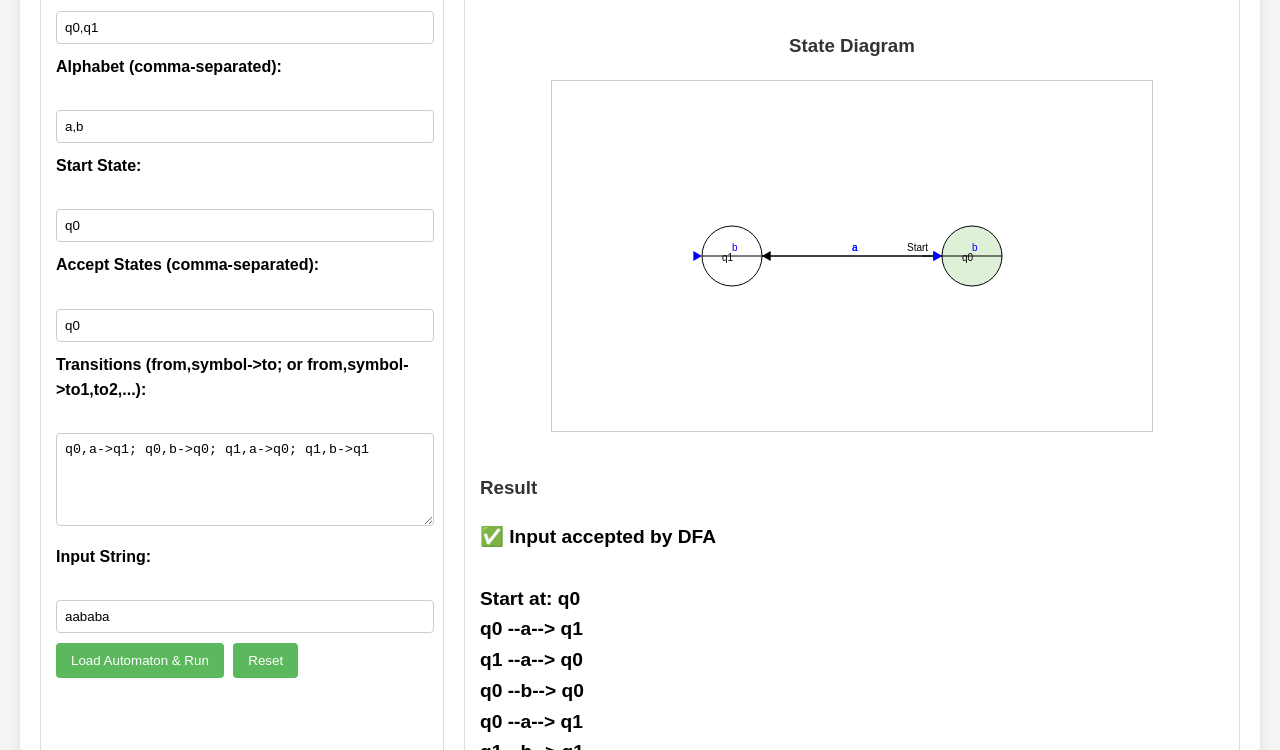
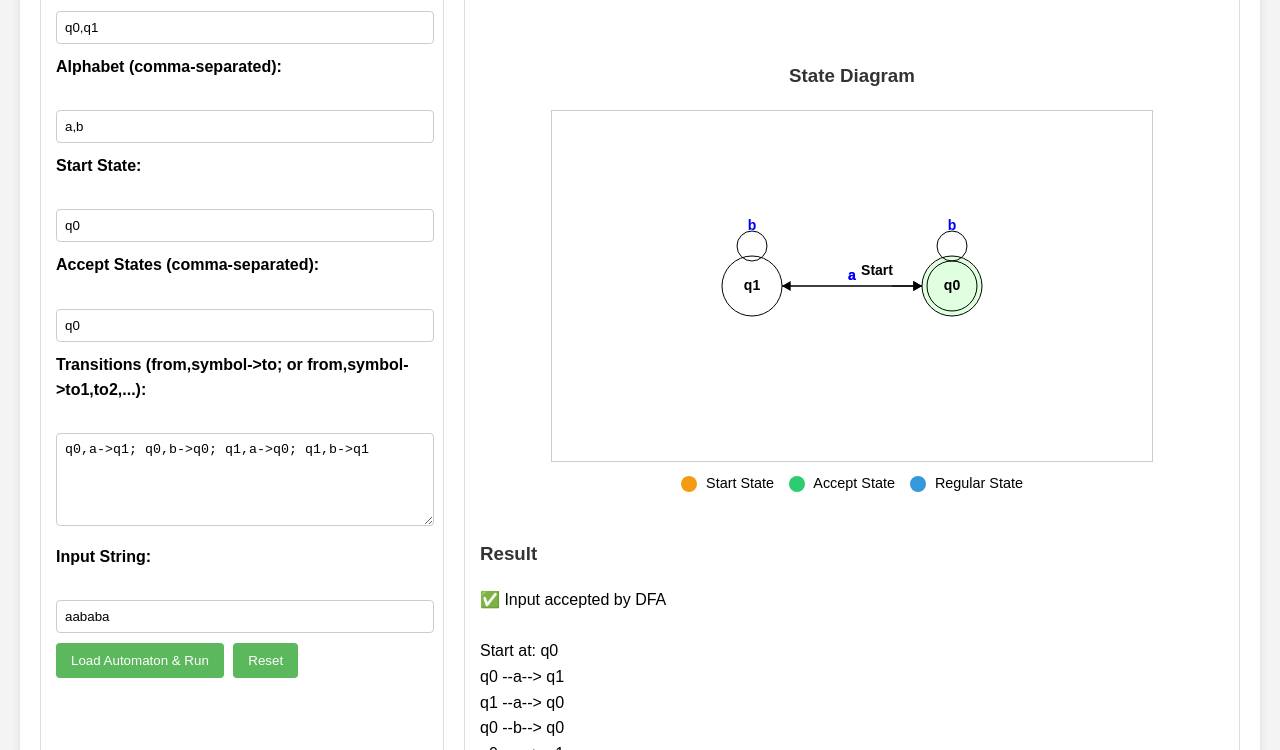
Before and after one commit to Enrico-Garcia-D/automatafinals, a plain HTML site: page index.html in a window 1280 px wide. Both pictures are taken after a click on the button "Load Automaton & Run". Shown: the part 442-1192 px from the top of the page. Drawn offline with Linux system fonts and the light colour scheme.

Commit message:
Add files via upload

```diff
--- a/index.html
+++ b/index.html
@@ -64,6 +64,20 @@ q0,a->q1; q0,b->q0; q1,a->q0; q1,b->q1</textarea
         <div class="visualization-container">
           <h3>State Diagram</h3>
           <canvas id="automatonCanvas" width="600" height="350"></canvas>
+          <div class="legend">
+            <div>
+              <span style="background-color: var(--start-state-color)"></span>
+              Start State
+            </div>
+            <div>
+              <span style="background-color: var(--accept-state-color)"></span>
+              Accept State
+            </div>
+            <div>
+              <span style="background-color: var(--state-color)"></span> Regular
+              State
+            </div>
+          </div>
         </div>
 
         <div class="simulation-output">
--- a/script.js
+++ b/script.js
@@ -1,10 +1,23 @@
 document.getElementById("loadAndRunBtn").addEventListener("click", () => {
-  const type = document.querySelector('input[name="automatonType"]:checked').value;
-  const states = document.getElementById("statesInput").value.split(",").map(s => s.trim());
-  const alphabet = document.getElementById("alphabetInput").value.split(",").map(s => s.trim());
+  const type = document.querySelector(
+    'input[name="automatonType"]:checked'
+  ).value;
+  const states = document
+    .getElementById("statesInput")
+    .value.split(",")
+    .map((s) => s.trim());
+  const alphabet = document
+    .getElementById("alphabetInput")
+    .value.split(",")
+    .map((s) => s.trim());
   const startState = document.getElementById("startStateInput").value.trim();
-  const acceptStates = document.getElementById("acceptStatesInput").value.split(",").map(s => s.trim());
-  const transitionsText = document.getElementById("transitionsInput").value.trim();
+  const acceptStates = document
+    .getElementById("acceptStatesInput")
+    .value.split(",")
+    .map((s) => s.trim());
+  const transitionsText = document
+    .getElementById("transitionsInput")
+    .value.trim();
   const inputString = document.getElementById("stringInput").value.trim();
 
   const transitions = parseTransitions(transitionsText, type);
@@ -12,10 +25,22 @@ document.getElementById("loadAndRunBtn").addEventListener("click", () => {
   drawAutomaton(states, acceptStates, startState, transitions, type);
 
   const traceOutput = [];
-  const result = simulateAutomaton(type, states, alphabet, startState, acceptStates, transitions, inputString, traceOutput);
+  const result = simulateAutomaton(
+    type,
+    states,
+    alphabet,
+    startState,
+    acceptStates,
+    transitions,
+    inputString,
+    traceOutput
+  );
 
-  const output = result ? "✅ Input accepted by " + type : "❌ Input rejected by " + type;
-  document.getElementById("simulationResult").innerText = output + "\n\n" + traceOutput.join("\n");
+  const output = result
+    ? "✅ Input accepted by " + type
+    : "❌ Input rejected by " + type;
+  document.getElementById("simulationResult").innerText =
+    output + "\n\n" + traceOutput.join("\n");
 });
 
 document.getElementById("resetBtn").addEventListener("click", () => {
@@ -29,11 +54,14 @@ function parseTransitions(input, type) {
   const transitions = {};
   const rules = input.split(";");
 
-  rules.forEach(rule => {
+  rules.forEach((rule) => {
     if (!rule.trim()) return;
     const [left, right] = rule.split("->");
     const [from, symbol] = left.trim().split(",");
-    const toStates = right.trim().split(",").map(s => s.trim());
+    const toStates = right
+      .trim()
+      .split(",")
+      .map((s) => s.trim());
 
     if (!transitions[from]) transitions[from] = {};
 
@@ -54,11 +82,11 @@ function renderTransitionTable(transitions, alphabet, states, type) {
 
   // Create header row
   const headerRow = document.createElement("tr");
-  const headerCells = ['<th>State</th>'];
+  const headerCells = ["<th>State</th>"];
   for (const symbol of alphabet) {
     headerCells.push(`<th>${symbol}</th>`);
   }
-  headerRow.innerHTML = headerCells.join('');
+  headerRow.innerHTML = headerCells.join("");
   table.appendChild(headerRow);
 
   // Create one row per state
@@ -78,11 +106,10 @@ function renderTransitionTable(transitions, alphabet, states, type) {
       rowCells.push(`<td>${cellValue}</td>`);
     }
 
-    row.innerHTML = rowCells.join('');
+    row.innerHTML = rowCells.join("");
     table.appendChild(row);
   }
 }
-
 
 function drawAutomaton(states, acceptStates, startState, transitions, type) {
   const canvas = document.getElementById("automatonCanvas");
@@ -94,39 +121,68 @@ function drawAutomaton(states, acceptStates, startState, transitions, type) {
   const centerX = canvas.width / 2;
   const centerY = canvas.height / 2;
   const angleStep = (2 * Math.PI) / states.length;
+  const stateRadius = 100; // Increase state separation
 
+  ctx.font = "bold 14px Arial";
+  ctx.textAlign = "center";
+  ctx.textBaseline = "middle";
+
+  // Draw states with better spacing
   states.forEach((state, index) => {
     const angle = index * angleStep;
-    const x = centerX + 120 * Math.cos(angle);
-    const y = centerY + 120 * Math.sin(angle);
+    const x = centerX + stateRadius * Math.cos(angle);
+    const y = centerY + stateRadius * Math.sin(angle);
     positions[state] = { x, y };
 
+    // Main circle
     ctx.beginPath();
     ctx.arc(x, y, radius, 0, 2 * Math.PI);
-    ctx.fillStyle = acceptStates.includes(state) ? "#DFF0D8" : "#FFFFFF";
+    ctx.fillStyle = acceptStates.includes(state) ? "#E0FFE0" : "#FFFFFF";
     ctx.fill();
     ctx.stroke();
+
+    // Double circle for accept state
+    if (acceptStates.includes(state)) {
+      ctx.beginPath();
+      ctx.arc(x, y, radius - 5, 0, 2 * Math.PI);
+      ctx.stroke();
+    }
+
+    // State name
     ctx.fillStyle = "#000";
-    ctx.fillText(state, x - 10, y + 5);
-
-    if (state === startState) {
-      ctx.beginPath();
-      ctx.moveTo(x - 50, y);
-      ctx.lineTo(x - radius, y);
-      ctx.stroke();
-      ctx.fillText("Start", x - 65, y - 5);
-    }
+    ctx.fillText(state, x, y);
   });
 
-  // Draw transitions with arrows
+  // Draw start arrow
+  if (startState in positions) {
+    const start = positions[startState];
+    ctx.beginPath();
+    ctx.moveTo(start.x - radius * 2, start.y);
+    ctx.lineTo(start.x - radius, start.y);
+    ctx.stroke();
+    drawArrowhead(ctx, start.x - radius, start.y, 0); // horizontal left-to-right
+    ctx.fillText("Start", start.x - radius * 2.5, start.y - 15);
+  }
+
+  // Draw transitions with better curve handling
   for (const from in transitions) {
     for (const symbol in transitions[from]) {
-      const destinations = transitions[from][symbol];
+      const destinations = Array.isArray(transitions[from][symbol])
+        ? transitions[from][symbol]
+        : [transitions[from][symbol]];
+
+      destinations.forEach((to) => {
         const fromPos = positions[from];
-      const toStates = Array.isArray(destinations) ? destinations : [destinations];
+        const toPos = positions[to];
 
-      toStates.forEach(to => {
-        const toPos = positions[to];
+        if (from === to) {
+          // Self-loop with adjusted position to avoid collision
+          ctx.beginPath();
+          ctx.arc(fromPos.x, fromPos.y - radius - 10, 15, 0, 2 * Math.PI);
+          ctx.stroke();
+          ctx.fillText(symbol, fromPos.x, fromPos.y - radius - 30);
+        } else {
+          // Arrow between states with spacing improvements
           const dx = toPos.x - fromPos.x;
           const dy = toPos.y - fromPos.y;
           const angle = Math.atan2(dy, dx);
@@ -135,31 +191,53 @@ function drawAutomaton(states, acceptStates, startState, transitions, type) {
           const endX = toPos.x - radius * Math.cos(angle);
           const endY = toPos.y - radius * Math.sin(angle);
 
+          // Adjust control points for better spacing
+          const cpX = (startX + endX) / 2;
+          const cpY = (startY + endY) / 2;
+
           ctx.beginPath();
           ctx.moveTo(startX, startY);
-        ctx.lineTo(endX, endY);
+          ctx.quadraticCurveTo(cpX, cpY, endX, endY);
           ctx.stroke();
 
-        // Draw arrowhead
-        const headlen = 10;
-        ctx.beginPath();
-        ctx.moveTo(endX, endY);
-        ctx.lineTo(endX - headlen * Math.cos(angle - Math.PI / 6), endY - headlen * Math.sin(angle - Math.PI / 6));
-        ctx.lineTo(endX - headlen * Math.cos(angle + Math.PI / 6), endY - headlen * Math.sin(angle + Math.PI / 6));
-        ctx.lineTo(endX, endY);
-        ctx.fill();
+          drawArrowhead(ctx, endX, endY, angle);
 
-        // Draw label
-        const labelX = (startX + endX) / 2;
-        const labelY = (startY + endY) / 2;
+          // Label with better positioning
           ctx.fillStyle = "blue";
-        ctx.fillText(symbol, labelX, labelY - 5);
+          ctx.fillText(symbol, cpX, cpY - 10);
+        }
       });
     }
   }
 }
 
-function simulateAutomaton(type, states, alphabet, start, accepts, transitions, input, traceOutput) {
+function drawArrowhead(ctx, x, y, angle) {
+  const headlen = 10;
+  ctx.beginPath();
+  ctx.moveTo(x, y);
+  ctx.lineTo(
+    x - headlen * Math.cos(angle - Math.PI / 6),
+    y - headlen * Math.sin(angle - Math.PI / 6)
+  );
+  ctx.lineTo(
+    x - headlen * Math.cos(angle + Math.PI / 6),
+    y - headlen * Math.sin(angle + Math.PI / 6)
+  );
+  ctx.lineTo(x, y);
+  ctx.fillStyle = "#000";
+  ctx.fill();
+}
+
+function simulateAutomaton(
+  type,
+  states,
+  alphabet,
+  start,
+  accepts,
+  transitions,
+  input,
+  traceOutput
+) {
   if (type === "DFA") {
     let current = start;
     traceOutput.push(`Start at: ${current}`);
@@ -180,7 +258,9 @@ function simulateAutomaton(type, states, alphabet, start, accepts, transitions,
     }
 
     const result = accepts.includes(current);
-    traceOutput.push(`End at: ${current} (${result ? "ACCEPTED" : "REJECTED"})`);
+    traceOutput.push(
+      `End at: ${current} (${result ? "ACCEPTED" : "REJECTED"})`
+    );
     return result;
   }
 
@@ -192,7 +272,9 @@ function simulateAutomaton(type, states, alphabet, start, accepts, transitions,
       if (visited.has(key)) return false;
       visited.add(key);
 
-      path.push(`${state}${index < input.length ? ` --${input[index]}--> ` : ""}`);
+      path.push(
+        `${state}${index < input.length ? ` --${input[index]}--> ` : ""}`
+      );
 
       if (index === input.length) {
         if (accepts.includes(state)) {
--- a/styles.css
+++ b/styles.css
@@ -32,14 +32,14 @@ h1, h2, h3 {
 }
 
 .output-area {
-    flex: 2; /* Allow output area to grow more */
-    min-width: 400px; /* Minimum width before wrapping */
+    flex: 2;
+    min-width: 400px;
     padding: 15px;
     border: 1px solid #ddd;
     border-radius: 5px;
-    display: flex; /* Use flexbox for inner output elements */
-    flex-direction: column; /* Stack inner elements vertically */
-    gap: 15px; /* Space between table, canvas, result */
+    display: flex;
+    flex-direction: column;
+    gap: 15px;
 }
 
 label {
@@ -49,7 +49,7 @@ label {
 }
 
 input[type="text"], textarea {
-    width: calc(100% - 12px); /* Adjust for padding/border */
+    width: calc(100% - 12px);
     padding: 8px;
     margin-bottom: 10px;
     border: 1px solid #ccc;
@@ -99,19 +99,40 @@ button:disabled {
 
 
 /* --- Visualization Area --- */
+/* --- Visualization Area --- */
 .visualization-container {
-    text-align: center; /* Center the canvas */
+    text-align: center;
+    overflow-x: auto;
+    margin-top: 20px;
+    padding: 10px;
+    max-width: 100%;
 }
 
 #automatonCanvas {
+    max-width: 100%;
+    height: auto;
     border: 1px solid #ccc;
-    background-color: #fff; /* Canvas background */
+    background-color: #fff;
+    display: block;
+    margin: 0 auto;
 }
 
-/* --- Simulation Output --- */
-.simulation-output p {
-    font-size: 1.2em;
-    font-weight: bold;
+/* --- Legend for State Diagram --- */
+.legend {
+    display: flex;
+    justify-content: center;
+    gap: 15px;
+    margin-top: 10px;
+    font-size: 0.9em;
+}
+
+.legend span {
+    display: inline-block;
+    width: 16px;
+    height: 16px;
+    margin-right: 5px;
+    vertical-align: middle;
+    border-radius: 50%;
 }
 
 /* Colors (used by JS for canvas drawing) */
@@ -119,6 +140,5 @@ button:disabled {
     --state-color: #3498db;         /* Default state blue */
     --start-state-color: #f39c12;   /* Start state orange */
     --accept-state-color: #2ecc71;  /* Accept state green */
-    /* No 'current' state color needed for instant run */
     --transition-color: #333;       /* Black for transitions */
 }
```
Lines whose indentation alone changed are shown as unchanged.
